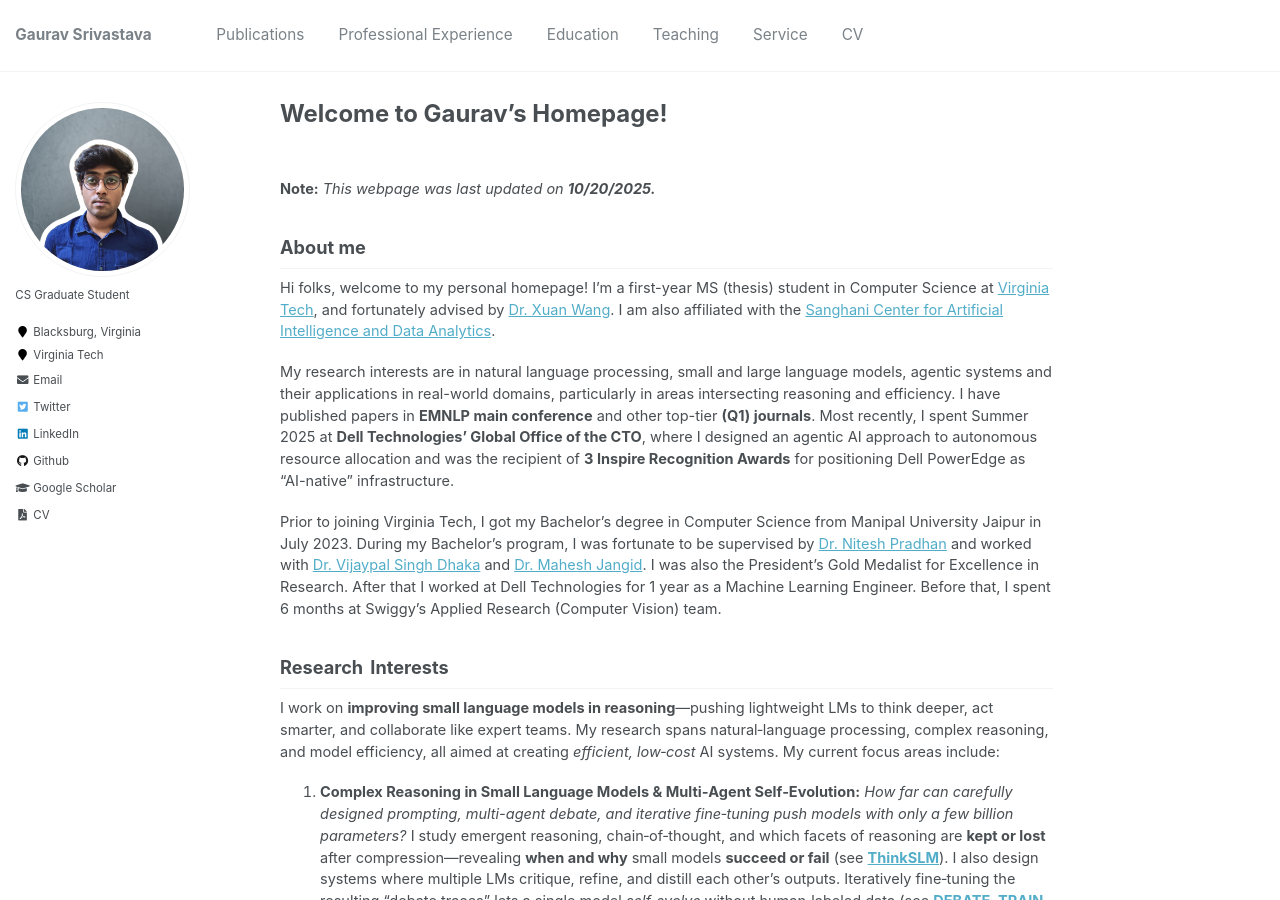
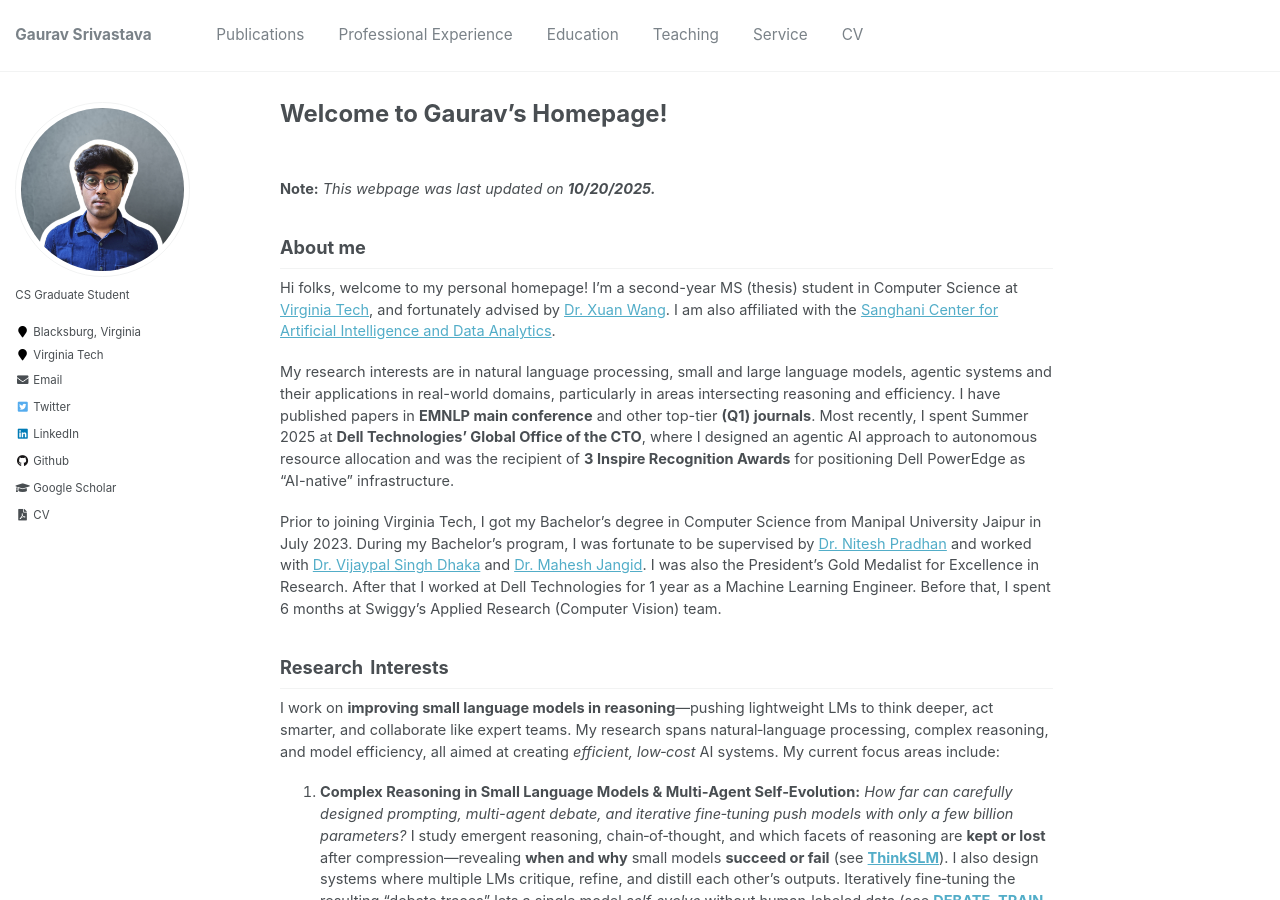
Before and after one commit to ctrl-gaurav/ctrl-gaurav.github.io, a Jekyll site: the page built from _pages/about.md, in a window 1280 px wide and 900 px high. Built offline with Jekyll 4.4.1, drawn with Linux system fonts in a browser that asks for light colours.

Commit message:
updated website

```diff
--- a/_pages/about.md
+++ b/_pages/about.md
@@ -14,7 +14,7 @@ redirect_from:
 
 ## About me
 
-Hi folks, welcome to my personal homepage! I'm a first-year MS (thesis) student in Computer Science at [Virginia Tech](https://vt.edu/), and fortunately advised by [Dr. Xuan Wang](https://xuanwang91.github.io/). I am also affiliated with the [Sanghani Center for Artificial Intelligence and Data Analytics](https://sanghani.cs.vt.edu/person/gaurav-srivastava/).
+Hi folks, welcome to my personal homepage! I'm a second-year MS (thesis) student in Computer Science at [Virginia Tech](https://vt.edu/), and fortunately advised by [Dr. Xuan Wang](https://xuanwang91.github.io/). I am also affiliated with the [Sanghani Center for Artificial Intelligence and Data Analytics](https://sanghani.cs.vt.edu/person/gaurav-srivastava/).
 
 My research interests are in natural language processing, small and large language models, agentic systems and their applications in real-world domains, particularly in areas intersecting reasoning and efficiency. I have published papers in **EMNLP main conference** and other top-tier **(Q1) journals**. Most recently, I spent Summer 2025 at **Dell Technologies' Global Office of the CTO**, where I designed an agentic AI approach to autonomous resource allocation and was the recipient of **3 Inspire Recognition Awards** for positioning Dell PowerEdge as "AI-native" infrastructure.
 
```
Also changed, not shown: _pages/publications.md (+1 -1 lines).
